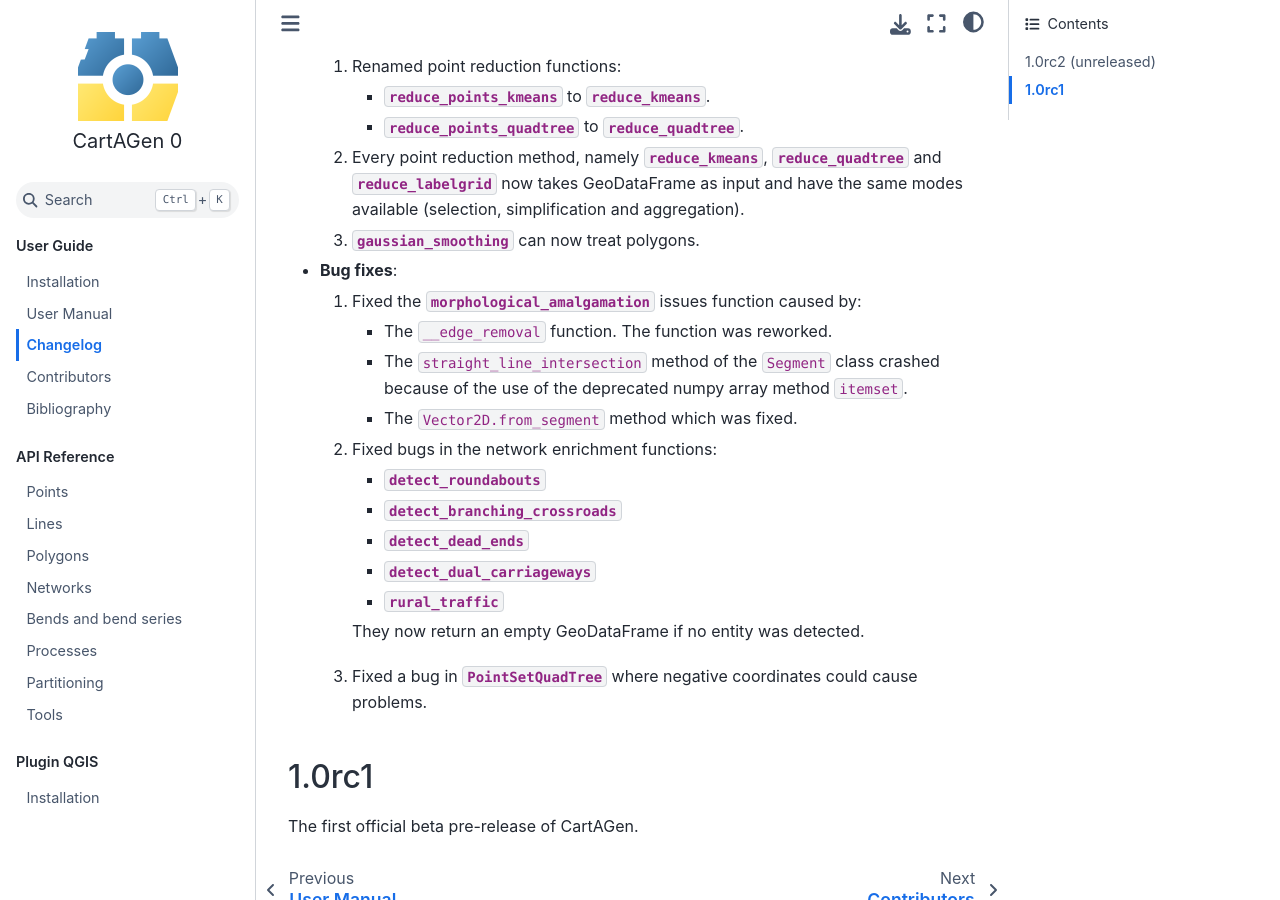
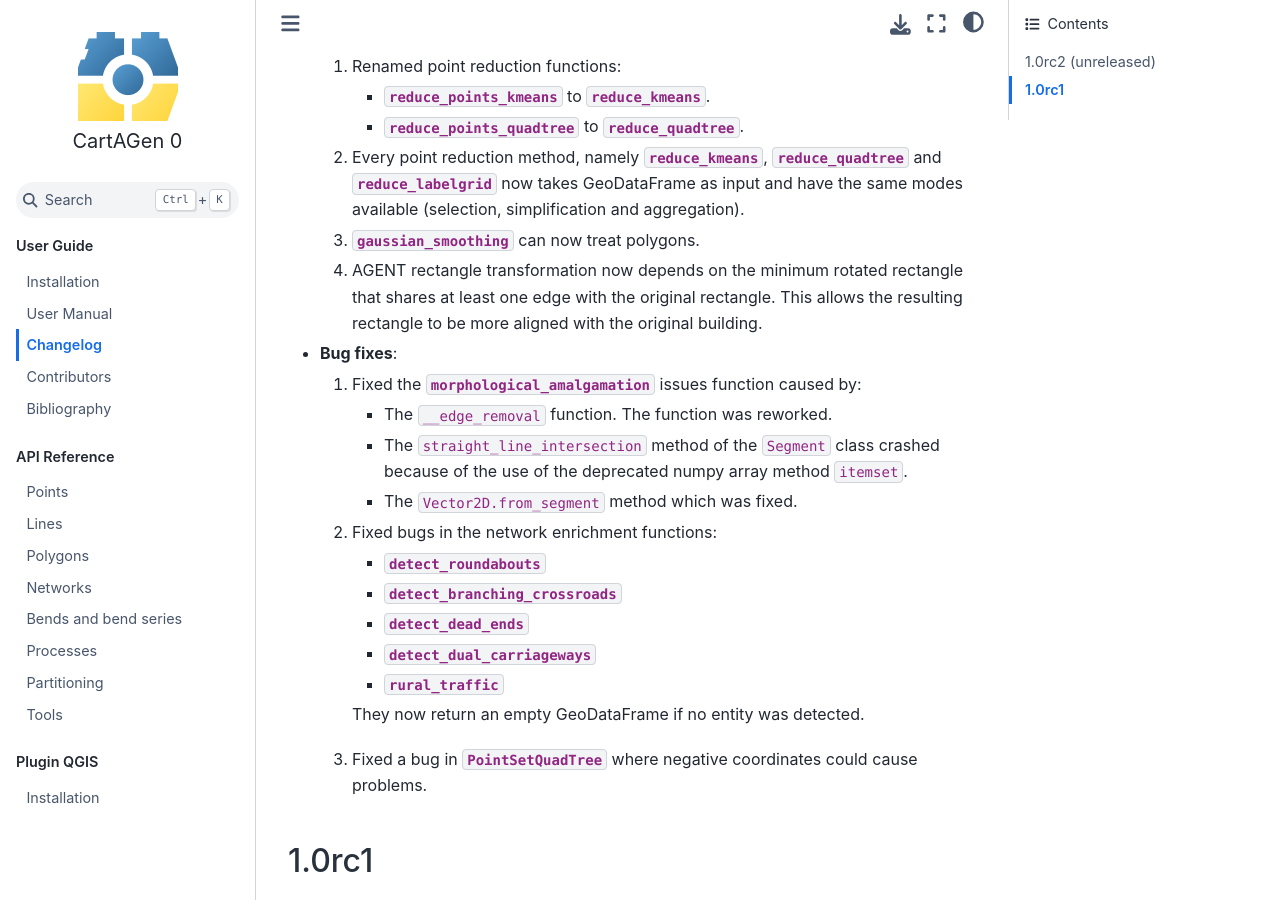
Before and after one commit to LostInZoom/cartagen, a Sphinx documentation site: the page built from docs/changelog.rst, in a window 1280 px wide and 900 px high, scrolled down 459 px. Built offline with Sphinx 7.4.7 and the Sphinx Book theme 1.1.4, drawn with Linux system fonts in a browser that asks for light colours.

Commit message:
updated lmanual

```diff
--- a/docs/changelog.rst
+++ b/docs/changelog.rst
@@ -34,6 +34,10 @@ Changelog
 
   #. :func:`gaussian_smoothing <cartagen.gaussian_smoothing>` can now treat polygons.
 
+  #. AGENT rectangle transformation now depends on the minimum rotated rectangle that shares at least
+     one edge with the original rectangle. This allows the resulting rectangle to be more aligned
+     with the original building.
+
 - **Bug fixes**:
 
   #. Fixed the :func:`morphological_amalgamation <cartagen.morphological_amalgamation>` issues function caused by:
```
Also changed, not shown: docs/bibliography.bib (+12 -0 lines), docs/zpending.txt (+18 -0 lines).
